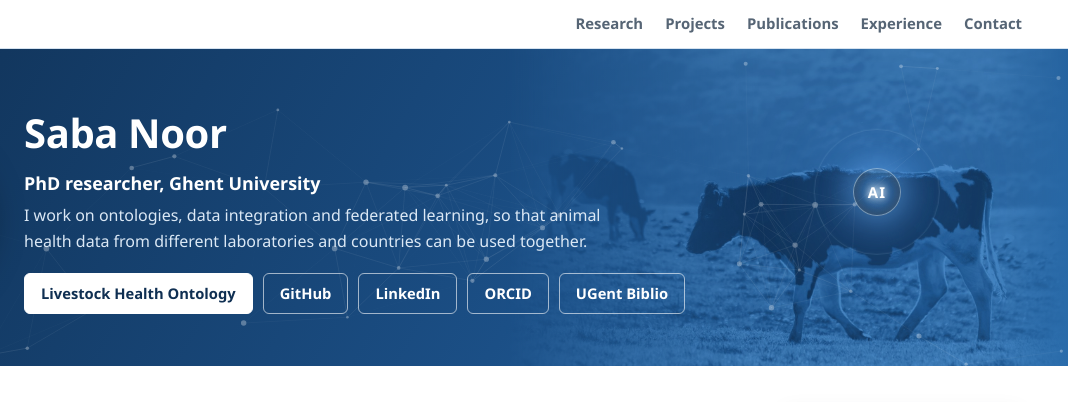
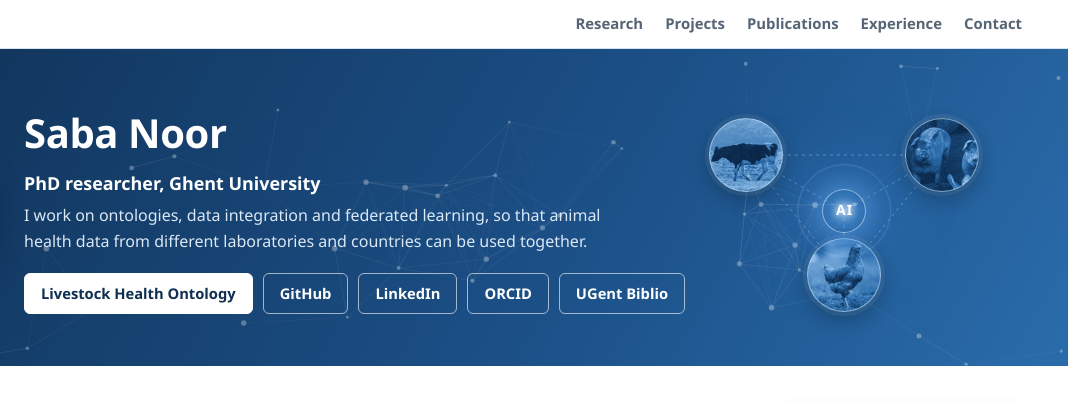
Before and after one commit to sabanoor8867/sabanoor8867.github.io, a plain HTML site: page index.html in a window 1280 px wide. Shown: the top 402 px of the page, 212-1280 px from the left. Drawn offline with Linux system fonts and the light colour scheme.

Commit message:
Show cattle, pigs and poultry in header

```diff
--- a/index.html
+++ b/index.html
@@ -85,16 +85,6 @@ aside li{padding:3px 0}
 header{position:relative;overflow:hidden}
 header canvas{position:absolute;inset:0;width:100%;height:100%;opacity:0.55;pointer-events:none}
 header .wrap{position:relative;z-index:1}
-.hands{position:absolute;top:0;bottom:0;right:0;width:44%;background:url(farm.jpg) 70% 62%/cover no-repeat;opacity:0.62;-webkit-mask-image:linear-gradient(to right,transparent 0%,#000 45%,#000 85%,transparent 100%);mask-image:linear-gradient(to right,transparent 0%,#000 45%,#000 85%,transparent 100%)}
-.spark{position:absolute;top:0;bottom:0;right:0;width:44%;pointer-events:none}
-.spark::before,.spark::after{content:"";position:absolute;left:66%;top:45%;border-radius:50%;transform:translate(-50%,-50%)}
-.spark::before{content:"AI";width:46px;height:46px;display:flex;align-items:center;justify-content:center;color:#ffffff;font-weight:700;font-size:15px;letter-spacing:0.08em;text-indent:0.08em;text-shadow:0 0 6px rgba(255,255,255,0.9),0 0 16px rgba(130,195,255,0.95);background:radial-gradient(circle,rgba(170,215,255,0.55) 0%,rgba(90,165,245,0.30) 45%,rgba(90,165,245,0) 72%);border:1px solid rgba(210,235,255,0.55);box-shadow:0 0 26px 8px rgba(110,180,255,0.40),0 0 80px 34px rgba(80,160,255,0.22),inset 0 0 12px rgba(255,255,255,0.25)}
-.spark::after{width:26px;height:26px;border:1px solid rgba(190,225,255,0.8);animation:ring 2.6s ease-out infinite}
-@keyframes ring{from{width:46px;height:46px;opacity:0.7}to{width:150px;height:150px;opacity:0}}
-@media (prefers-reduced-motion:reduce){.spark::after{animation:none;opacity:0}}
-@media (max-width:900px){.hands,.spark{display:none}}
-@media print{.spark{display:none}}
-@media print{.hands{display:none}}
 @media (max-width:640px){.wrap{padding:0 18px}nav .wrap{flex-wrap:nowrap;overflow-x:auto;gap:16px;scrollbar-width:none}nav .wrap::-webkit-scrollbar{display:none}nav a{white-space:nowrap}nav .name{margin-right:6px}header .wrap{padding-top:30px;padding-bottom:32px;gap:16px}header img{width:104px;height:104px}header h1{font-size:1.75em}.btn{padding:9px 14px}.grid,.grid.two{grid-template-columns:1fr}h2{margin-top:30px}ol.pubs{padding-left:18px}#top-link{right:14px;bottom:14px}}
 header img{box-shadow:0 0 0 6px rgba(255,255,255,0.14),0 14px 34px rgba(0,0,0,0.35)}
 nav{transition:box-shadow .2s}
@@ -118,6 +108,16 @@ aside a:hover{text-decoration:underline}
 #top-link:hover{transform:translateY(-3px);color:#fff}
 @media (prefers-reduced-motion:reduce){html{scroll-behavior:auto}.js .reveal{opacity:1;transform:none;transition:none}.card,.btn,.skills div,#top-link{transition:none}.card:hover,.btn:hover,.skills div:hover{transform:none}}
 @media print{header canvas,#top-link{display:none}.js .reveal{opacity:1;transform:none}}
+
+.farm{position:absolute;right:5%;top:50%;width:320px;height:210px;transform:translateY(-50%);pointer-events:none}
+.farm svg{position:absolute;inset:0;width:100%;height:100%;fill:none;stroke:rgba(200,228,255,0.35);stroke-width:1;stroke-dasharray:3 4}
+.animal{position:absolute;width:74px;height:74px;margin:-37px 0 0 -37px;border-radius:50%;background-size:cover;background-position:center;border:1px solid rgba(210,235,255,0.6);box-shadow:0 0 0 4px rgba(255,255,255,0.07),0 8px 22px rgba(0,0,0,0.28);opacity:0.92}
+.ai{position:absolute;left:160px;top:108px;width:44px;height:44px;margin:-22px 0 0 -22px;border-radius:50%;display:flex;align-items:center;justify-content:center;color:#ffffff;font-weight:700;font-size:14px;letter-spacing:0.08em;text-indent:0.08em;text-shadow:0 0 6px rgba(255,255,255,0.9),0 0 16px rgba(130,195,255,0.95);background:radial-gradient(circle,rgba(170,215,255,0.6) 0%,rgba(90,165,245,0.35) 50%,rgba(90,165,245,0.12) 100%);border:1px solid rgba(210,235,255,0.6);box-shadow:0 0 24px 8px rgba(110,180,255,0.4),0 0 70px 28px rgba(80,160,255,0.2)}
+.ai::after{content:"";position:absolute;left:50%;top:50%;width:44px;height:44px;border-radius:50%;border:1px solid rgba(190,225,255,0.7);transform:translate(-50%,-50%);animation:ring 2.8s ease-out infinite}
+@keyframes ring{from{width:44px;height:44px;opacity:0.7}to{width:130px;height:130px;opacity:0}}
+@media (prefers-reduced-motion:reduce){.ai::after{animation:none;opacity:0}}
+@media (max-width:1000px){.farm{display:none}}
+@media print{.farm{display:none}}
 </style>
 <script type="application/ld+json">
 {
@@ -149,7 +149,13 @@ aside a:hover{text-decoration:underline}
   <a href="#contact">Contact</a>
 </div></nav>
 
-<header id="top"><div class="hands" aria-hidden="true"></div><div class="spark" aria-hidden="true"></div><canvas id="net" aria-hidden="true"></canvas><div class="wrap">
+<header id="top"><div class="farm" aria-hidden="true">
+  <svg viewBox="0 0 320 210"><path d="M62 52 L160 108 L258 52 M160 108 L160 172 M62 52 L258 52 M62 52 L160 172 L258 52"/></svg>
+  <span class="animal" style="left:62px;top:52px;background-image:url(cow.jpg)"></span>
+  <span class="animal" style="left:258px;top:52px;background-image:url(pig.jpg)"></span>
+  <span class="animal" style="left:160px;top:172px;background-image:url(hen.jpg)"></span>
+  <span class="ai">AI</span>
+</div><canvas id="net" aria-hidden="true"></canvas><div class="wrap">
   <img src="saba-noor.jpg" alt="Saba Noor">
   <div>
     <h1>Saba Noor</h1>
```
Also changed, not shown: cow.jpg (added), farm.jpg (deleted), hen.jpg (added), pig.jpg (added).
